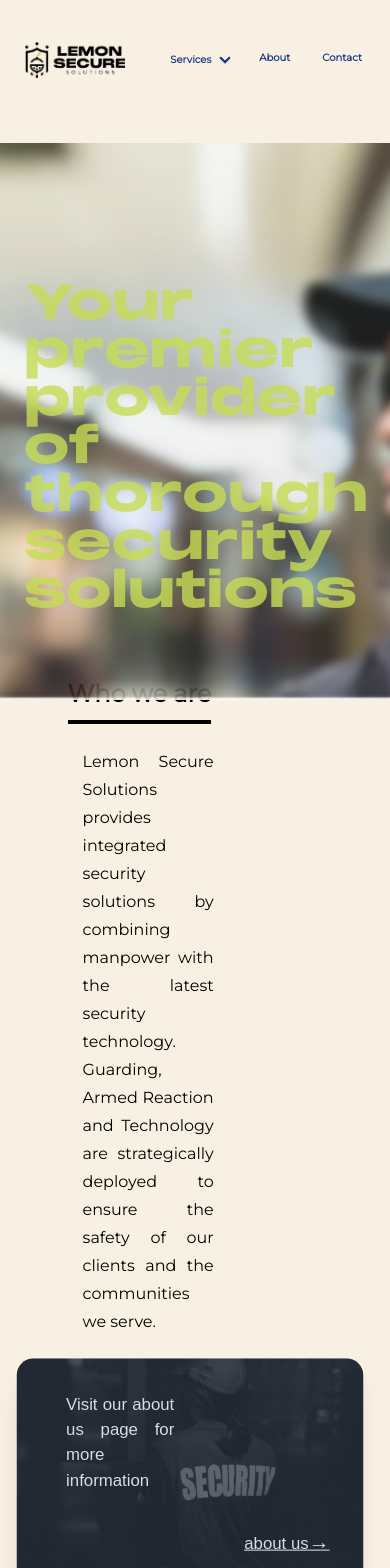
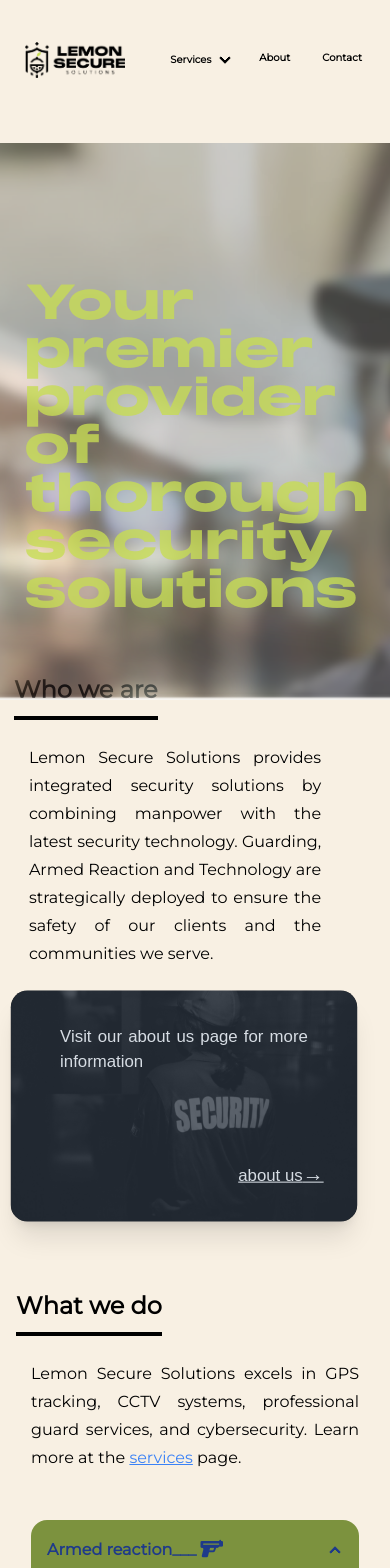
Before and after one commit to alexdev2001/lemon, a Next.js app: page / in a window 390 px wide. Shown: the top 1568 px of the page. Built offline with nearby package versions, Linux system fonts and the light colour scheme.

Commit message:
fixed responsiveness of landing page

```diff
--- a/src/components/accordion/accordion.jsx
+++ b/src/components/accordion/accordion.jsx
@@ -1,6 +1,6 @@
 export default function Accordion() {
   return (
-    <div className="shadow-black custom-accordion-width">
+    <div className="shadow-black ">
       <link
         rel="stylesheet"
         href="https://cdnjs.cloudflare.com/ajax/libs/font-awesome/6.5.2/css/all.min.css"
--- a/src/components/landing/landingcontent.jsx
+++ b/src/components/landing/landingcontent.jsx
@@ -15,7 +15,7 @@ export default function LandingContent() {
   return (
     <>
       <div>
-        <div className="flex text-left  custom-margin responsive-layout2">
+        <div className="flex text-left custom-margin  responsive-layout">
           <div className="w-full text-left mr-10">
             <div className="card  grid h-32 flex-grow  shadow-none text-black text-left ml-0 font-custom headings w-full">
               <h1 className="text-3xl font-extrabold border-b-4 border-black pb-2 inline-block custom-font-head">
@@ -32,11 +32,11 @@ export default function LandingContent() {
               </div>
             </div>
           </div>
-          <div className="top-margin-card margin-card-custom">
+          <div className="top-margin-card margin-card-custom md:mr-36">
             <div className="w-[60px]"></div>
             <div className="w-[300px] rounded-box grid flex-grow place-items-center shadow-none pl-10 ">
               <div
-                className={`card image-full w-[400px] transition-transform duration-300 transform hover:scale-110 shadow-xl card-width  ${
+                className={`card image-full w-[400px] transition-transform duration-300 transform hover:scale-110 shadow-xl card-width md:mr-40 ${
                   handleMouseEnter ? "scale-105" : "scale-100"
                 }`}
                 onMouseEnter={handleMouseEnter}
@@ -66,7 +66,6 @@ export default function LandingContent() {
             </div>
           </div>
         </div>
-
         <br />
         <br />
         <br />
@@ -77,7 +76,7 @@ export default function LandingContent() {
           </h1>
           <br />
           <br />
-          <div className="w-full text-lg custom-font-body2">
+          <div className="w-full text-lg custom-font-body">
             Lemon Secure Solutions excels in GPS tracking, CCTV systems,
             professional guard services, and cybersecurity. Learn more at the{" "}
             <a href="/services" className="text-blue-500 underline">
@@ -87,7 +86,7 @@ export default function LandingContent() {
           </div>
           <br />
           <br />
-          <div className="text-center">
+          <div className="text-center custom-font-body">
             <Accordion />
           </div>
         </div>
@@ -100,7 +99,7 @@ export default function LandingContent() {
           </h1>
           <br />
           <br />
-          <div className="w-full text-lg custom-font-body2">
+          <div className="w-full text-lg custom-font-body">
             Our clients come first at Lemon Secure solutions. We are proud to
             work with some of the leading organisations in the region.
           </div>
@@ -119,7 +118,7 @@ export default function LandingContent() {
           </h1>
           <br />
           <br />
-          <div className="w-full text-lg custom-font-body2">
+          <div className="w-full text-lg custom-font-body">
             Got questions? We got answers. Write to us by visiting the{" "}
             <a href="/contact" className="text-blue-500 underline">
               contact
@@ -128,14 +127,15 @@ export default function LandingContent() {
           </div>
           <br />
           <br />
+          <div>
             <div className="chat custom">
               <div className="chat chat-start ">
-              <div className="chat-bubble bg-[rgba(114,145,32,0.8)] text-blue-950 custom-font-faq">
+                <div className="chat-bubble bg-[rgba(114,145,32,0.8)] text-blue-950 custom-font-body">
                   Do you offer 24/7 security services?
                 </div>
               </div>
               <div className="chat chat-end">
-              <div className="chat-bubble custom-font-faq">
+                <div className="chat-bubble custom-font-body ml-[130px]">
                   Yes, our security services, <br /> including monitoring and
                   response, are available 24/7
                 </div>
@@ -146,13 +146,13 @@ export default function LandingContent() {
             <br />
             <div className="chat custom">
               <div className="chat chat-start ">
-              <div className="chat-bubble bg-[rgba(114,145,32,0.8)] text-blue-950 custom-font-faq">
+                <div className="chat-bubble bg-[rgba(114,145,32,0.8)] text-blue-950 custom-font-body">
                   How quickly can your armed reaction unit <br /> respond to an
                   emergency?
                 </div>
               </div>
-            <div className="chat chat-end">
-              <div className="chat-bubble custom-font-faq">
+              <div className="chat chat-end ml-[130px]">
+                <div className="chat-bubble custom-font-body">
                   Our response times depend on the location, but we strive to
                   reach <br />
                   any emergency within 5–15 minutes of an alarm being triggered.
@@ -161,6 +161,7 @@ export default function LandingContent() {
             </div>
           </div>
         </div>
+      </div>
     </>
   );
 }
--- a/src/styles/globals.css
+++ b/src/styles/globals.css
@@ -173,7 +173,7 @@ body {
   .custom-font-body {
     font-size: medium;
     padding: 0 10px;
-    max-width: 50%;
+    max-width: 100%;
     padding: 0 15px;
     text-align: justify;
   }
@@ -185,7 +185,7 @@ body {
   }
 
   .responsive-layout {
-    margin-top: 105px;
+    margin-top: 220px;
     display: flex;
     flex-direction: column;
     align-items: center;
@@ -208,6 +208,7 @@ body {
 
   .navbar-font {
     font-size: x-small;
+    color: black;
   }
 
   .card-width {
@@ -246,21 +247,16 @@ body {
     height: 60px;
   }
 
-  .custom-font-faq {
-    font-size: xx-small;
-    text-align: justify;
-  }
-
   .chat {
     width: 58%;
   }
 
   .custom-font-foot {
-    font-size: xx-small;
+    font-size: small;
   }
 
   .custom-footer {
-    width: 99%;
+    width: 109%;
     height: 685px;
     margin-top: -30px;
   }
@@ -273,7 +269,7 @@ body {
 
   .slideshow-custom {
     height: 66vh;
-    width: 100%;
+    width: 105%;
   }
 
   .slidetext {
@@ -282,7 +278,6 @@ body {
     padding: 8px;
     text-align: left;
   }
-
 
 
   .slidetext-service {
@@ -393,12 +388,12 @@ body {
   }
 
   .custom-margin {
-    margin-left: 20%;
+    margin-left: 5%;
     width: 90%;
   }
 
   .margin-card-custom {
-    margin-right: -100%;
+    margin-right: -130%;
   }
 
   .custom-logos {
@@ -407,7 +402,7 @@ body {
   }
 
   .custom-carousel {
-    width: 350px;
+    max-width: 350px;
     margin-left: 5%;
 
   }
```
Lines whose indentation alone changed are shown as unchanged.
